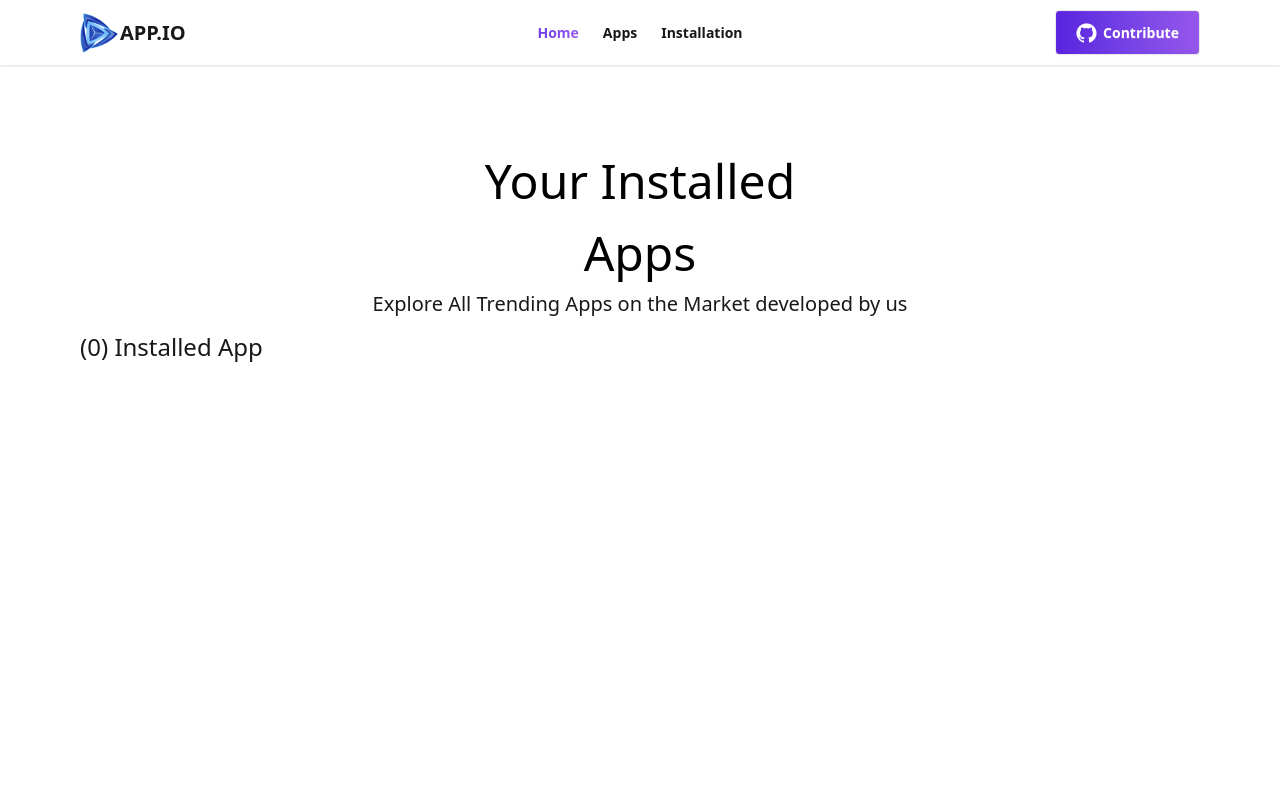
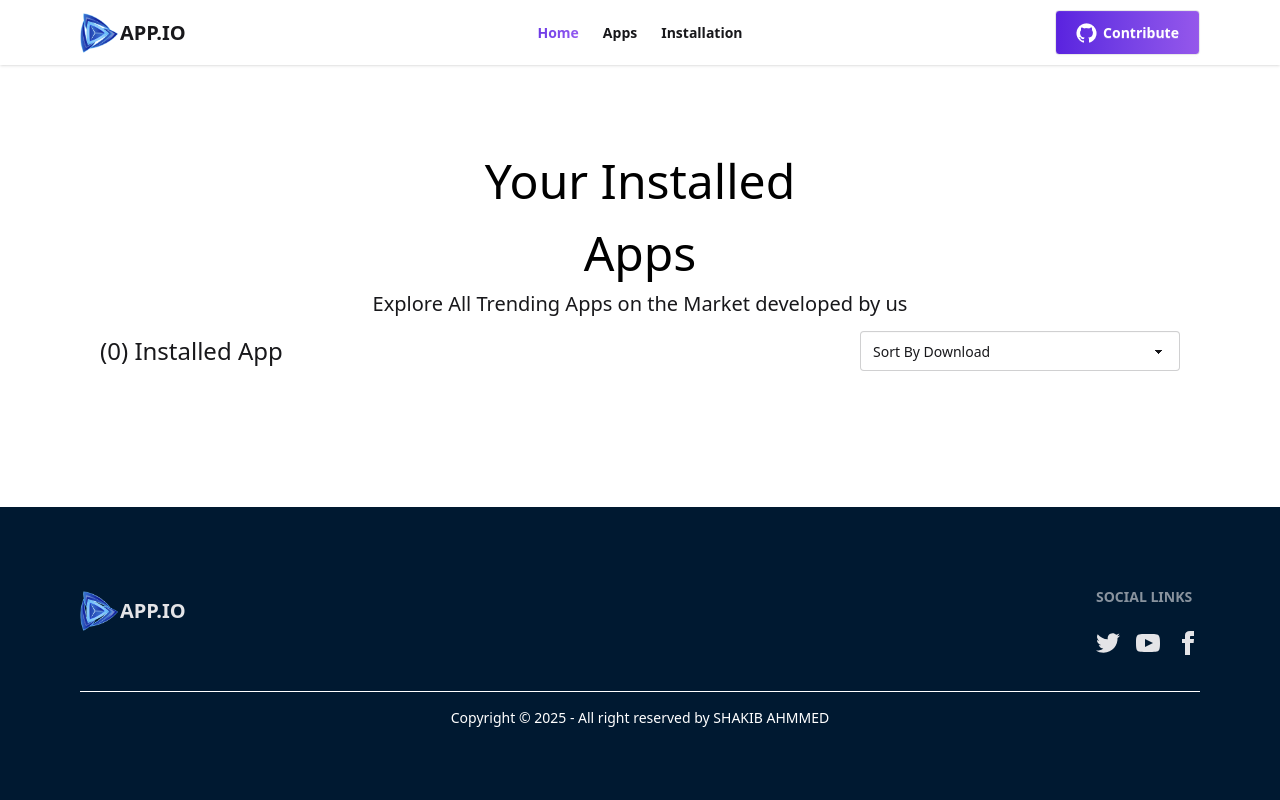
Before and after one commit to shakib-ahmmed/app-io, a React (Vite) app: page /Installation in a window 1280 px wide. Shown: the top 800 px of the page. Built offline with nearby package versions, Linux system fonts and the light colour scheme.

Commit message:
Uninstallation Fuction And Section Added

```diff
--- a/package.json
+++ b/package.json
@@ -18,6 +18,7 @@
     "react-icons": "^5.5.0",
     "react-router": "^7.9.4",
     "react-router-dom": "^7.9.4",
+    "react-toastify": "^11.0.5",
     "tailwindcss": "^4.1.14"
   },
   "devDependencies": {
--- a/public/Hooks/allapps.js
+++ b/public/Hooks/allapps.js
@@ -3,7 +3,6 @@ import { useEffect, useState } from "react"
 
 const useApps = () => {
     const [apps, setApps] = useState([])
-
     const [loading, setLoading] = useState(true)
     const [error, setError] = useState(null)
 
--- a/src/Pages/Apps.jsx
+++ b/src/Pages/Apps.jsx
@@ -1,6 +1,7 @@
 import { useState } from 'react';
 import AppsCard from '../components/AppsCard';
 import useApps from '../../public/Hooks/allapps';
+
 
 const Apps = () => {
 
@@ -14,6 +15,7 @@ const Apps = () => {
         : apps
 
     console.log(searchedApps)
+
 
     return (
         <div className='flex flex-col items-center justify-center text-center pb-10 bg-gray-100'>
--- a/src/Pages/AppsDetails.jsx
+++ b/src/Pages/AppsDetails.jsx
@@ -15,7 +15,7 @@ const AppsDetails = () => {
     const handleAddToInstallList = () => {
         const existingList = JSON.parse(localStorage.getItem('Installed')) || [];
 
-        const isDuplicate = existingList.some(p => p.id === app.id);
+        const isDuplicate = existingList.some(a => a.id === app.id);
         if (isDuplicate) {
             return alert('Sorry, this app is already installed!');
         }
@@ -68,6 +68,23 @@ const AppsDetails = () => {
                     </button>
                 </div>
             </div>
+            <div className="space-y-2 ">
+                {ratings && ratings.length > 0 ? ratings.map((r, i) => {
+                    const totalReviews = reviews || 1;
+                    const percent = ((r.count / totalReviews) * 100) + "%";
+                    return (
+                        <div key={i} className="flex items-center gap-4">
+                            <span className="w-12 text-sm text-gray-600">{r.name}</span>
+                            <div className="w-full bg-gray-200 rounded-full h-3">
+                                <div
+                                    className="bg-orange-500 h-3 rounded-full"
+                                    style={{ width: percent }}
+                                ></div>
+                            </div>
+                        </div>
+                    );
+                }) : <p>No ratings yet</p>}
+            </div>
 
 
             <div className="mt-8 bg-gray-100 p-6 rounded-lg shadow">
--- a/src/Pages/Installation.jsx
+++ b/src/Pages/Installation.jsx
@@ -1,23 +1,118 @@
 import React, { useEffect, useState } from 'react';
+import { Download, Star, MessageSquare, Loader } from 'lucide-react';
+import { toast, ToastContainer } from 'react-toastify';
+
+
 
 const Installation = () => {
     const [installlist, setInstalllist] = useState([])
+    const [sortOrder, setSortOrder] = useState('none')
     useEffect(() => {
         const saveList = JSON.parse(localStorage.getItem('Installed'))
         if (saveList) setInstalllist(saveList)
     }, [])
+
+
+
+    const sortedItem = (() => {
+        if (sortOrder === 'downloads-asc') {
+            return [...installlist].sort((a, b) => a.downloads - b.downloads)
+        } else if (sortOrder === 'downloads-desc') {
+            return [...installlist].sort((a, b) => b.downloads - a.downloads)
+        } else {
+            return installlist
+        }
+    })()
+
+
+
+    const handleRemove = id => {
+        const existingList = JSON.parse(localStorage.getItem('Installed')) || [];
+
+        let updatedList = existingList.filter(a => a.id !== id)
+        setInstalllist(updatedList)
+
+        localStorage.setItem('Installed', JSON.stringify(updatedList));
+        toast.success('App uninstalled successfully!', {
+            position: "top-center",
+            autoClose: 2000,
+            theme: "colored",
+        });
+    }
+
+
+
+
+
+
     return (
 
-        <div className='flex flex-col justify-item lg:p-20  h-screen'>
+        <div className='flex flex-col justify-item lg:p-20 p-5 '>
             <h1 className='text-black text-[48px]  text-center'>Your Installed <br />Apps</h1>
             <p className='text-[20px] text-center pb-3'>Explore All Trending Apps on the Market developed by us</p>
-            <p className='flex text-2xl justify-self-start '>
-                ({installlist.length}) Installed App
-            </p>
-            <div>
+            <div className='flex justify-between pl-5 pr-5 items-center'>
+                <p className='flex text-2xl  '>
+                    ({sortedItem.length}) Installed App
+                </p>
+                <label className='form-control w-full max-w-xs'>
+                    <select
+                        className='select select-bordered'
+                        value={sortOrder}
+                        onChange={e => setSortOrder(e.target.value)}
+                    >
+                        <option value="none">Sort By Download</option>
+                        <option value="downloads-asc">Low → High</option>
+                        <option value="downloads-desc">High → Low</option>
+                    </select>
+                </label>
 
             </div>
-        </div>
+            <div className='lg:pt-5 p-5'>
+                {sortedItem.map(a =>
+                    < div key={a.id} >
+                        <ul className="list bg-gray-100 border-1 mt-5 rounded-box shadow-md">
+                            <li className="list-row ">
+                                <div><img className="lg:size-20 size-10 rounded-box"
+                                    src={a.image}
+                                    alt={a.title} /></div>
+                                <div className=''>
+                                    <div className='text-[20px]'>{a.title}</div>
+
+                                    <div className="flex flex-row flex-wrap gap-6 lg:mt-4">
+                                        <div className="flex items-center gap-2">
+                                            <Download className="text-green-500" />
+                                            <div>
+                                                <p className=" text-center">{a.downloads}</p>
+                                            </div>
+                                        </div>
+                                        <div className="flex items-center gap-2">
+                                            <Star className="text-yellow-400 fill-yellow-400" />
+                                            <div>
+                                                <p className="text-center">{a.ratingAvg}</p>
+                                            </div>
+                                        </div>
+                                        <div className="flex items-center gap-2">
+                                            <MessageSquare className="text-purple-500" />
+                                            <div>
+                                                <p className="text-center">{a.reviews}</p>
+                                            </div>
+                                        </div>
+
+                                    </div>
+                                </div>
+                                <button
+                                    onClick={() => handleRemove(a.id)}
+                                    className="lg:mt-4 h-10  bg-green-500 text-white hover:cursor-pointer px-6 py-2 rounded-lg font-medium hover:bg-green-600">
+                                    Uninstall
+                                </button>
+                            </li>
+
+                        </ul>
+                    </div>
+                )}
+            </div>
+            <ToastContainer></ToastContainer>
+        </div >
     );
 };
 
--- a/src/components/LoadingSpinner.jsx
+++ b/src/components/LoadingSpinner.jsx
@@ -1,9 +1,9 @@
 import React from 'react';
-
+import loaderIcon from '../../assets/logo.png'
 const LoadingSpinner = () => {
     return (
-        <div>
-            <h1>Loading</h1>
+        <div className='h-screen flex justify-center items-center'>
+            <img className='animate-spin w-96' src={loaderIcon} alt="logo icon loading" />
         </div>
     );
 };
```
Also changed, not shown: 1 other file (tests, documents, lock files or other folders).
